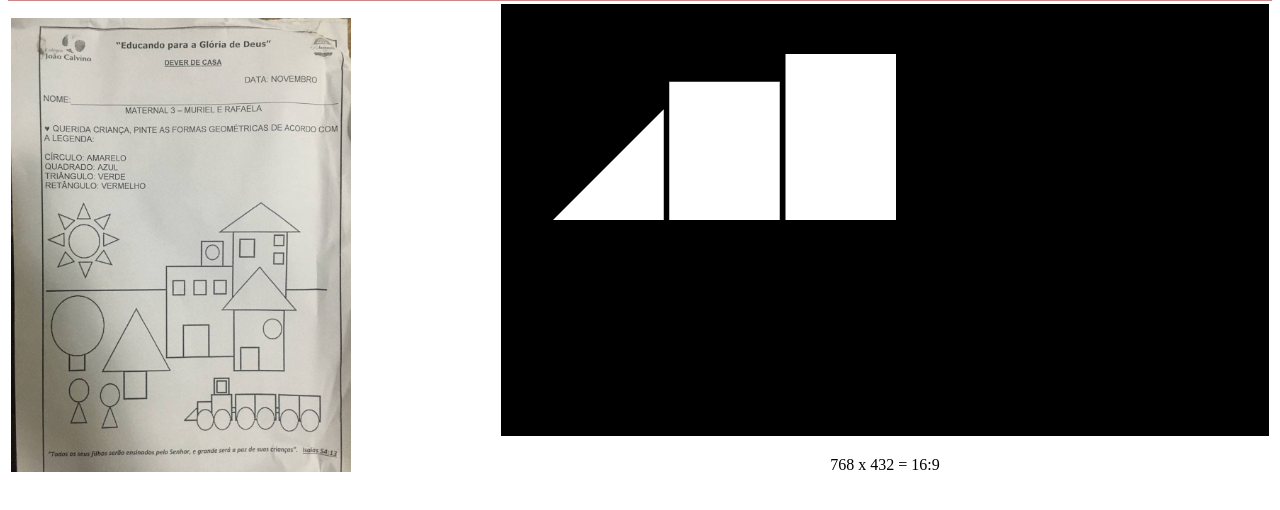
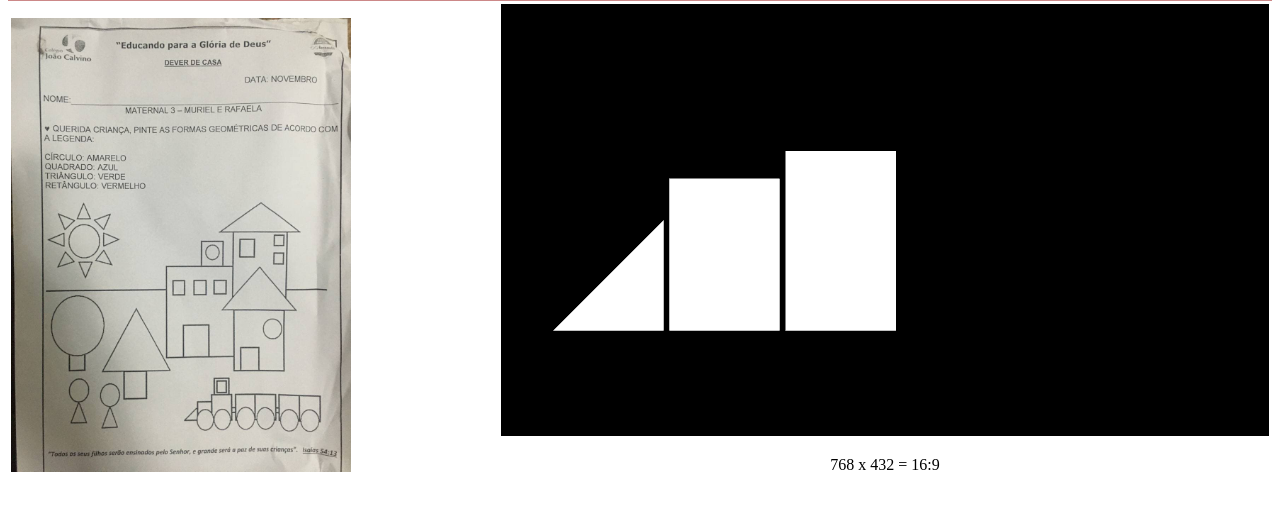
Before and after one commit to Egmonpereira/Tutorial_Pratico_Parte_5, a plain HTML site: page index.html in a window 1280 px wide. Shown: the part 50-560 px from the top of the page. Drawn offline with nearby package versions, Linux system fonts and the light colour scheme.

Commit message:
Reposicionando as figuras

```diff
--- a/index.html
+++ b/index.html
@@ -146,8 +146,8 @@
                 squareVertexPositionBuffer = gl.createBuffer();
                 gl.bindBuffer(gl.ARRAY_BUFFER, squareVertexPositionBuffer);
                 vertices = [
-                    1.0, 1.5, 0.0,
-                    -1.0, 1.5, 0.0,
+                    1.0, 1.75, 0.0,
+                    -1.0, 1.75, 0.0,
                     1.0,-1.0, 0.0,
                     -1.0,-1.0, 0.0
                 ];
@@ -158,8 +158,8 @@
                 square2VertexPositionBuffer = gl.createBuffer();
                 gl.bindBuffer(gl.ARRAY_BUFFER, square2VertexPositionBuffer);
                 vertices = [
-                    1.0, 2.0, 0.0,
-                    -1.0, 2.0, 0.0,
+                    1.0, 2.25, 0.0,
+                    -1.0, 2.25, 0.0,
                     1.0,-1.0, 0.0,
                     -1.0,-1.0, 0.0
                 ];
@@ -181,7 +181,7 @@
 
                 // Desenhando Triângulo
                 var translation = vec3.create();
-                vec3.set (translation, -5, 1.0, -7.0);
+                vec3.set (translation, -5, -1.0, -7.0);
                 mat4.translate(mMatrix, mMatrix, translation);
                 gl.bindBuffer(gl.ARRAY_BUFFER, triangleVertexPositionBuffer);
                 gl.vertexAttribPointer(shaderProgram.vertexPositionAttribute, triangleVertexPositionBuffer.itemSize, gl.FLOAT, false, 0, 0);
```
